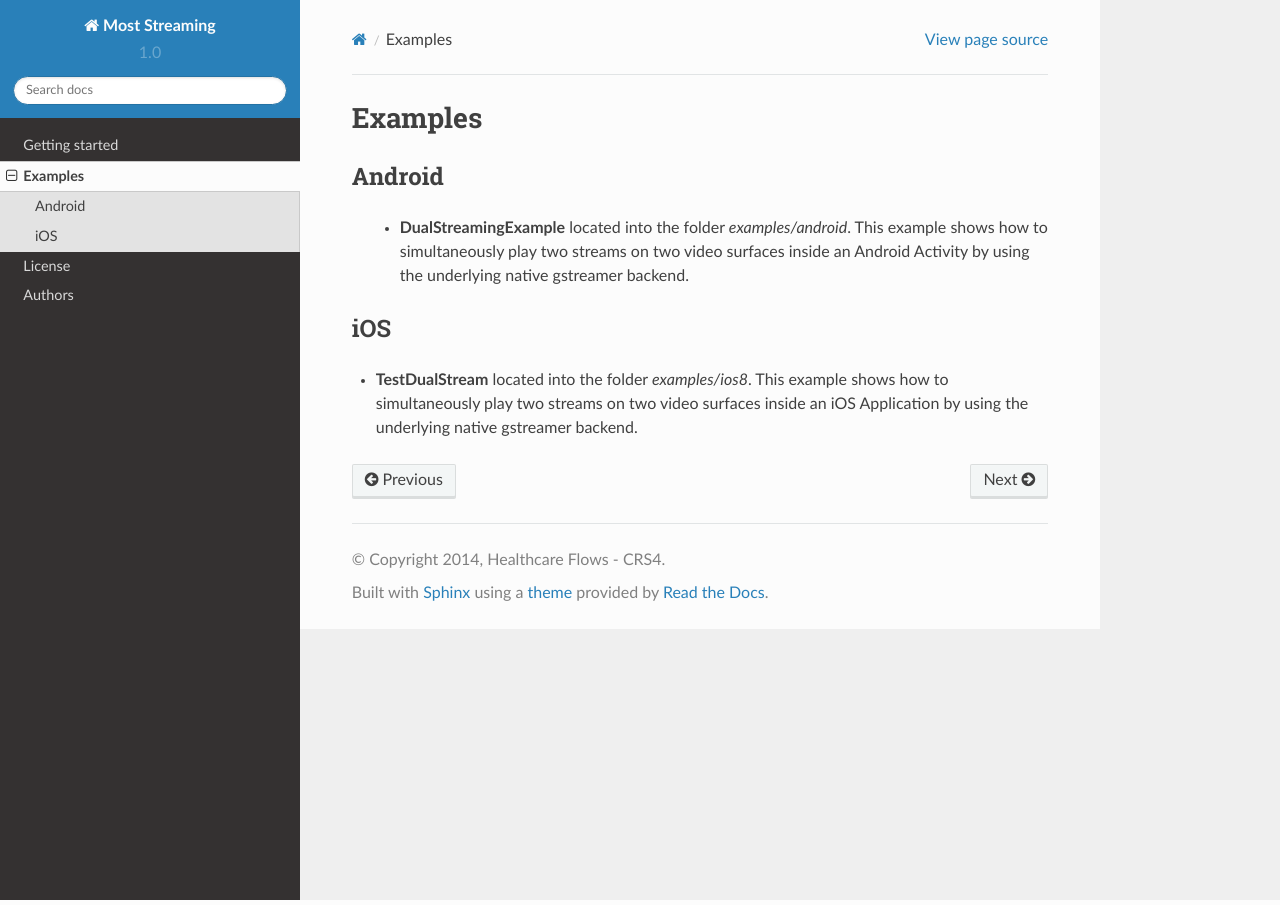
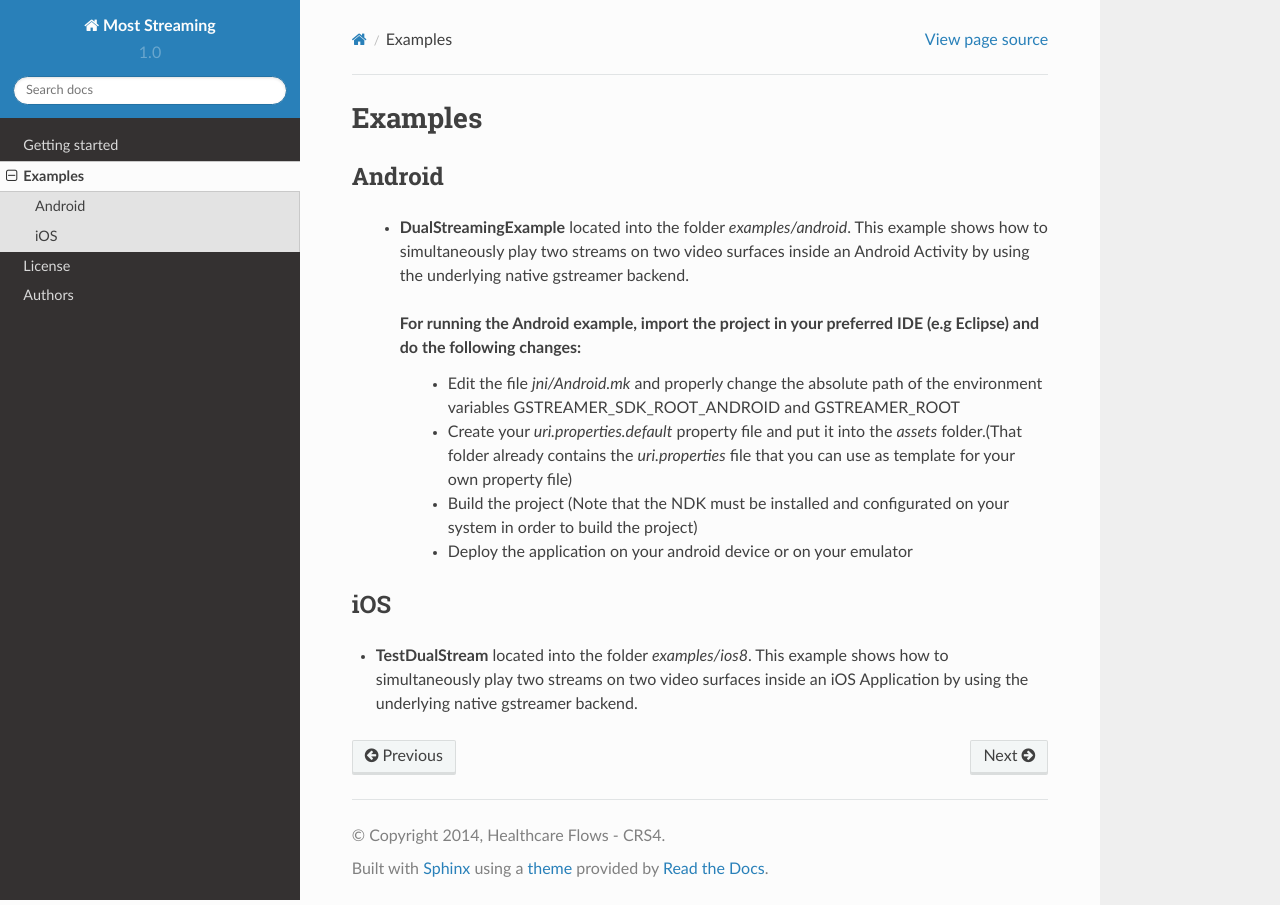
Before and after one commit to crs4/most-streaming, a Sphinx documentation site: the page built from docs/source/examples.rst, in a window 1280 px wide. Built offline with Sphinx 7.4.7 and the Read the Docs theme 2.0.0, drawn with Linux system fonts in a browser that asks for light colours; formulas are drawn with MathJax 3.

Commit message:
added docs about android example building

```diff
--- a/docs/source/examples.rst
+++ b/docs/source/examples.rst
@@ -7,6 +7,12 @@ Android
 
  * **DualStreamingExample** located into the folder *examples/android*. This example shows how to simultaneously play two streams on two video surfaces inside an Android Activity by using the underlying native gstreamer backend.
 
+  For running the Android example, import the project in your preferred IDE (e.g Eclipse) and do the following changes:
+   * Edit the file *jni/Android.mk* and properly change the absolute path of the environment variables GSTREAMER_SDK_ROOT_ANDROID and GSTREAMER_ROOT
+   * Create your *uri.properties.default* property file and put it into the *assets* folder.(That folder already contains the *uri.properties* file that you can use as template for your own property file)
+   * Build the project (Note that the NDK must be installed and configurated on your system in order to build the project)
+   * Deploy the application on your android device or on your emulator
+
 iOS
 ---
 
```
Also changed, not shown: 1 other file.
